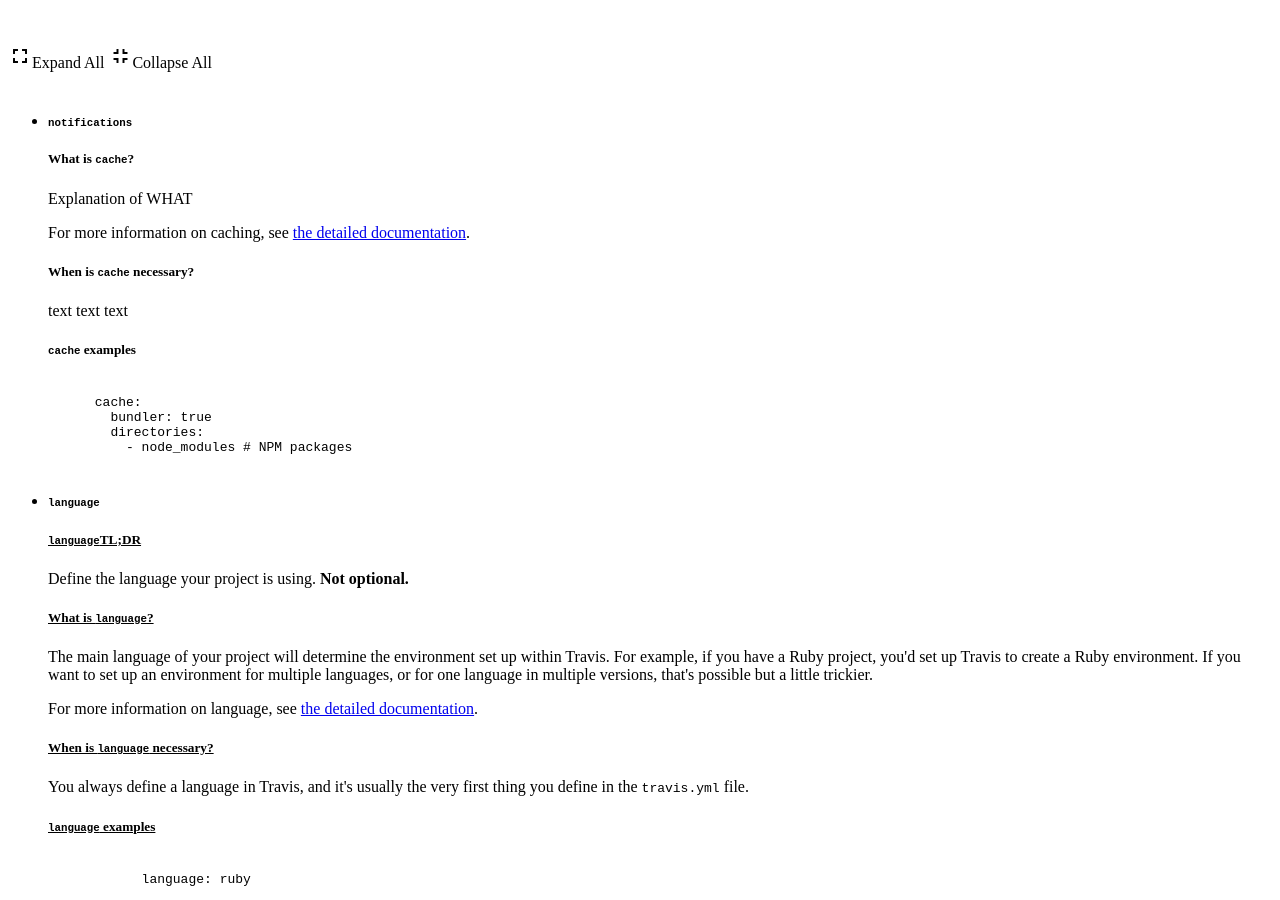
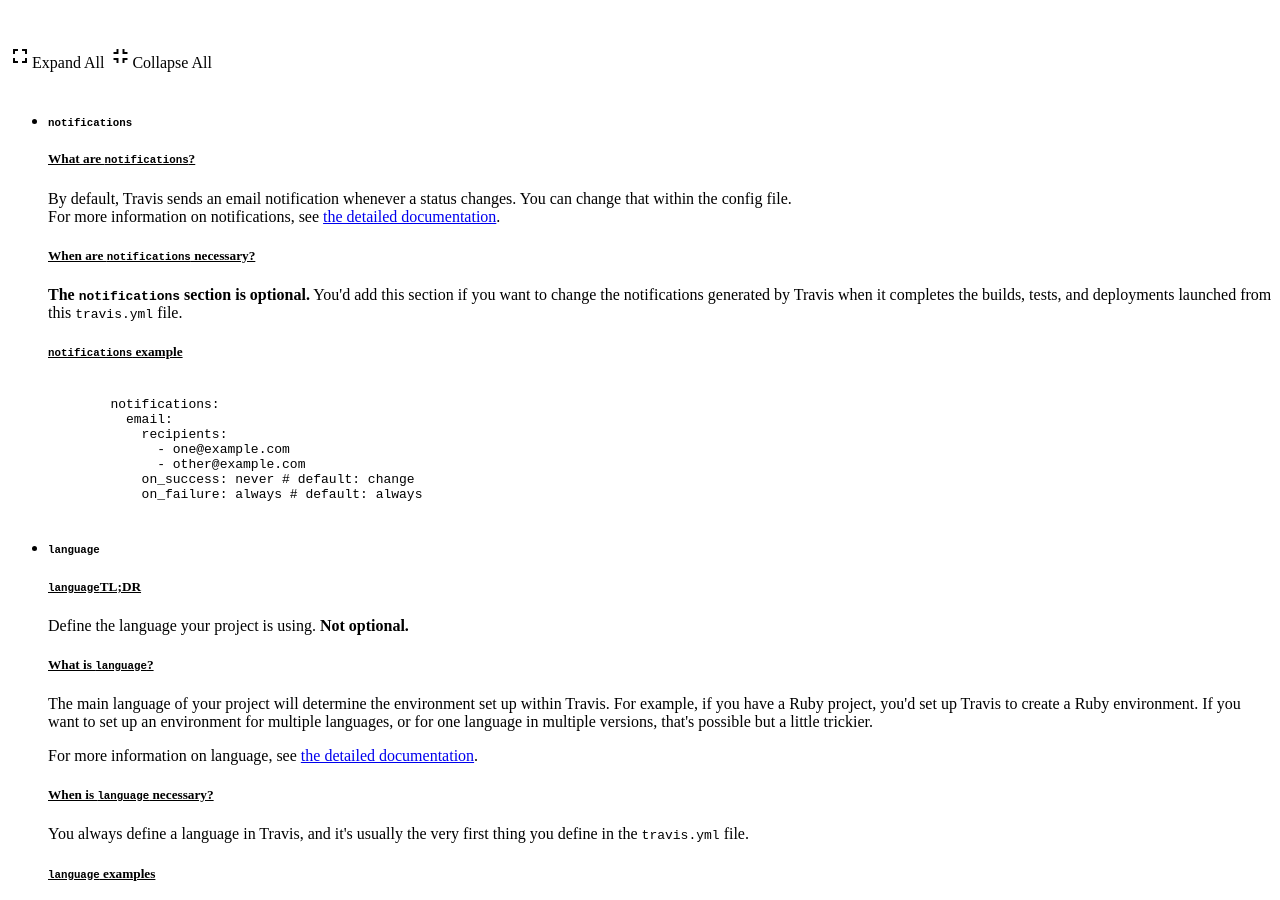
Before and after one commit to brianamarie/test-jekyll, a Jekyll site: the page built from index.html, in a window 1280 px wide and 900 px high. Built offline with Jekyll 4.4.1, drawn with Linux system fonts in a browser that asks for light colours; nearby versions of some CDN libraries; a script that is not in the unit is left out.

Commit message:
update notifications

```diff
--- a/_includes/notifications.html
+++ b/_includes/notifications.html
@@ -3,16 +3,20 @@
     <h5><code>notifications</code></h5>
   </div>
   <div class="collapsible-body">
-    <h5>What is <code>cache</code>?</h5>
-      <p>Explanation of WHAT</p>
-      <p>For more information on caching, see <a href="https://docs.travis-ci.com/user/caching">the detailed documentation</a>.
-    <h5>When is <code>cache</code> necessary?</h5>
-      <p>text text text</p>
-    <h5><code>cache</code> examples</h5>
+    <h5 style="text-decoration: underline">What are <code>notifications</code>?</h5>
+      <p>By default, Travis sends an email notification whenever a status changes. You can change that within the config file.
+      <br>
+      For more information on notifications, see <a href="https://docs.travis-ci.com/user/notifications/#Notifications">the detailed documentation</a>.
+    <h5 style="text-decoration: underline">When are <code>notifications</code> necessary?</h5>
+      <p><strong>The <code>notifications</code> section is optional.</strong> You'd add this section if you want to change the notifications generated by Travis when it completes the builds, tests, and deployments launched from this <code>travis.yml</code> file.</p>
+    <h5 style="text-decoration: underline"><code>notifications</code> example</h5>
       <pre><code>
-      cache:
-        bundler: true
-        directories:
-          - node_modules # NPM packages
+        notifications:
+          email:
+            recipients:
+              - one@example.com
+              - other@example.com
+            on_success: never # default: change
+            on_failure: always # default: always
       </pre></code>
 </li>
```
